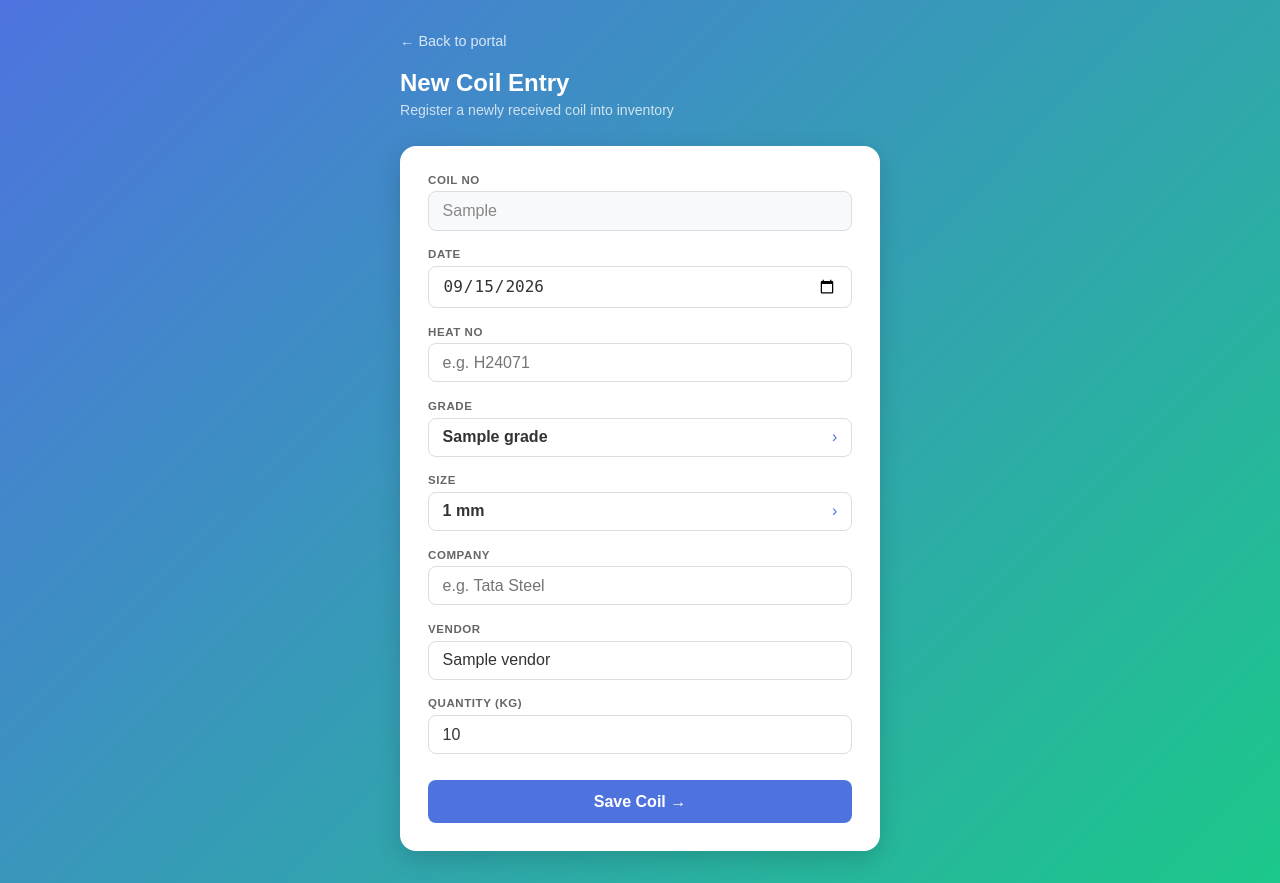
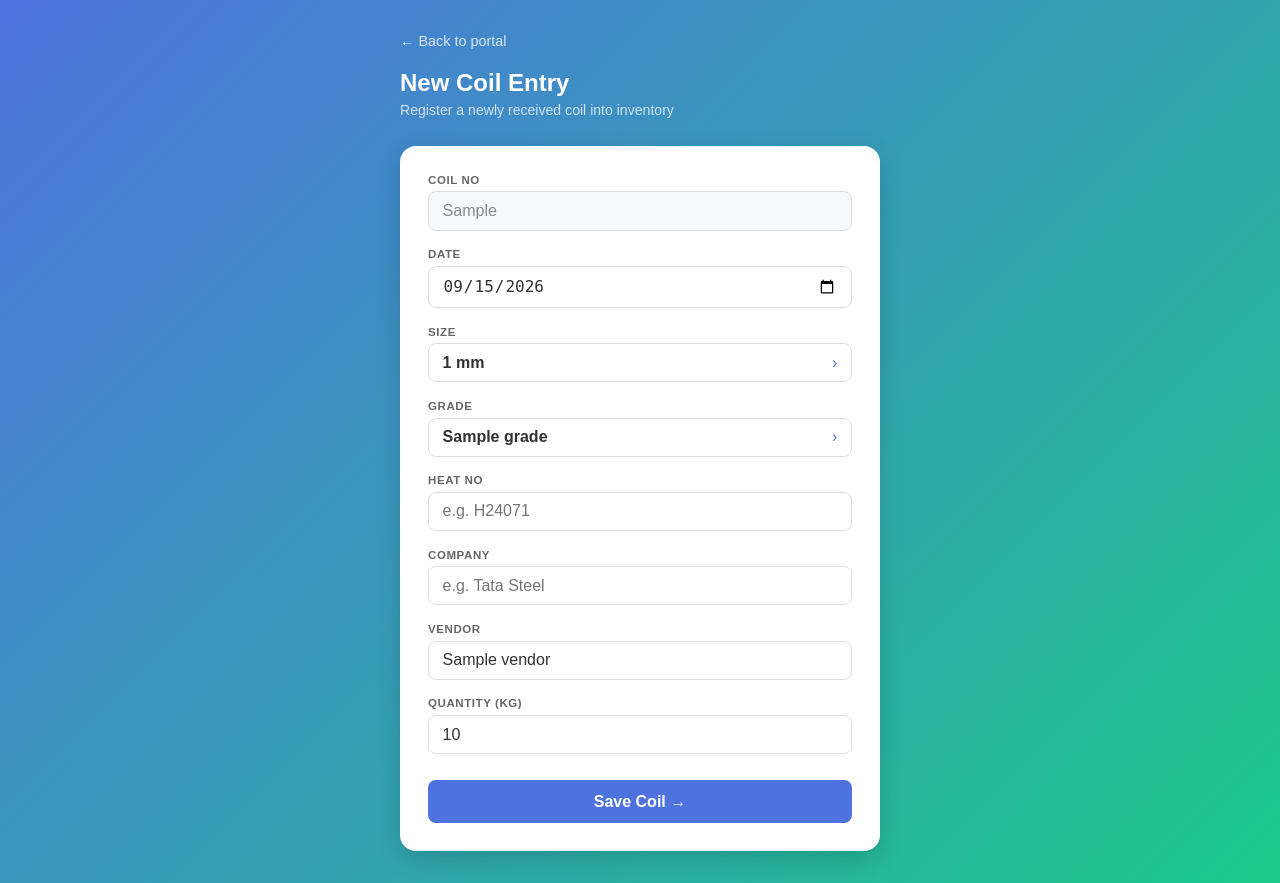
Before and after one commit to Mohini-vashisth/inventory-, a Django app: template inventory/templates/materials/material_form.html in a window 1280 px wide. Run offline with Django 4.2, Linux system fonts and the light colour scheme; the template is opened without the code that fills it: most values are stand-ins (such as "Sample title", 1, 10 or a date in 2020).

Commit message:
Reorder New Coil Entry fields: size, grade, heat no, company, vendor
Co-Authored-By: Claude Sonnet 5 <noreply@anthropic.com>

```diff
--- a/inventory/templates/materials/material_form.html
+++ b/inventory/templates/materials/material_form.html
@@ -161,8 +161,12 @@
       </div>
 
       <div class="form-group">
-        <label>Heat No</label>
-        <input type="text" name="heat_no" value="{{ post.heat_no|default:'' }}" placeholder="e.g. H24071" required>
+        <label>Size</label>
+        <input type="hidden" name="size" id="size-val" value="{{ post.size|default:'' }}">
+        <button type="button" class="picker-btn" onclick="openPicker('size-picker')">
+          <span id="size-display" class="{% if post.size %}val{% else %}placeholder{% endif %}">{% if post.size %}{{ post.size }} mm{% else %}Tap to select size{% endif %}</span>
+          <span class="arrow">›</span>
+        </button>
       </div>
 
       <div class="form-group">
@@ -175,12 +179,8 @@
       </div>
 
       <div class="form-group">
-        <label>Size</label>
-        <input type="hidden" name="size" id="size-val" value="{{ post.size|default:'' }}">
-        <button type="button" class="picker-btn" onclick="openPicker('size-picker')">
-          <span id="size-display" class="{% if post.size %}val{% else %}placeholder{% endif %}">{% if post.size %}{{ post.size }} mm{% else %}Tap to select size{% endif %}</span>
-          <span class="arrow">›</span>
-        </button>
+        <label>Heat No</label>
+        <input type="text" name="heat_no" value="{{ post.heat_no|default:'' }}" placeholder="e.g. H24071" required>
       </div>
 
       <div class="form-group">
@@ -278,12 +278,12 @@
 
   // Validate grade and size are selected before submit
   document.getElementById('coil-form').addEventListener('submit', function(e) {
-    if (!document.getElementById('grade-val').value) {
+    if (!document.getElementById('size-val').value) {
+      e.preventDefault();
+      openPicker('size-picker');
+    } else if (!document.getElementById('grade-val').value) {
       e.preventDefault();
       openPicker('grade-picker');
-    } else if (!document.getElementById('size-val').value) {
-      e.preventDefault();
-      openPicker('size-picker');
     }
   });
 </script>
```
